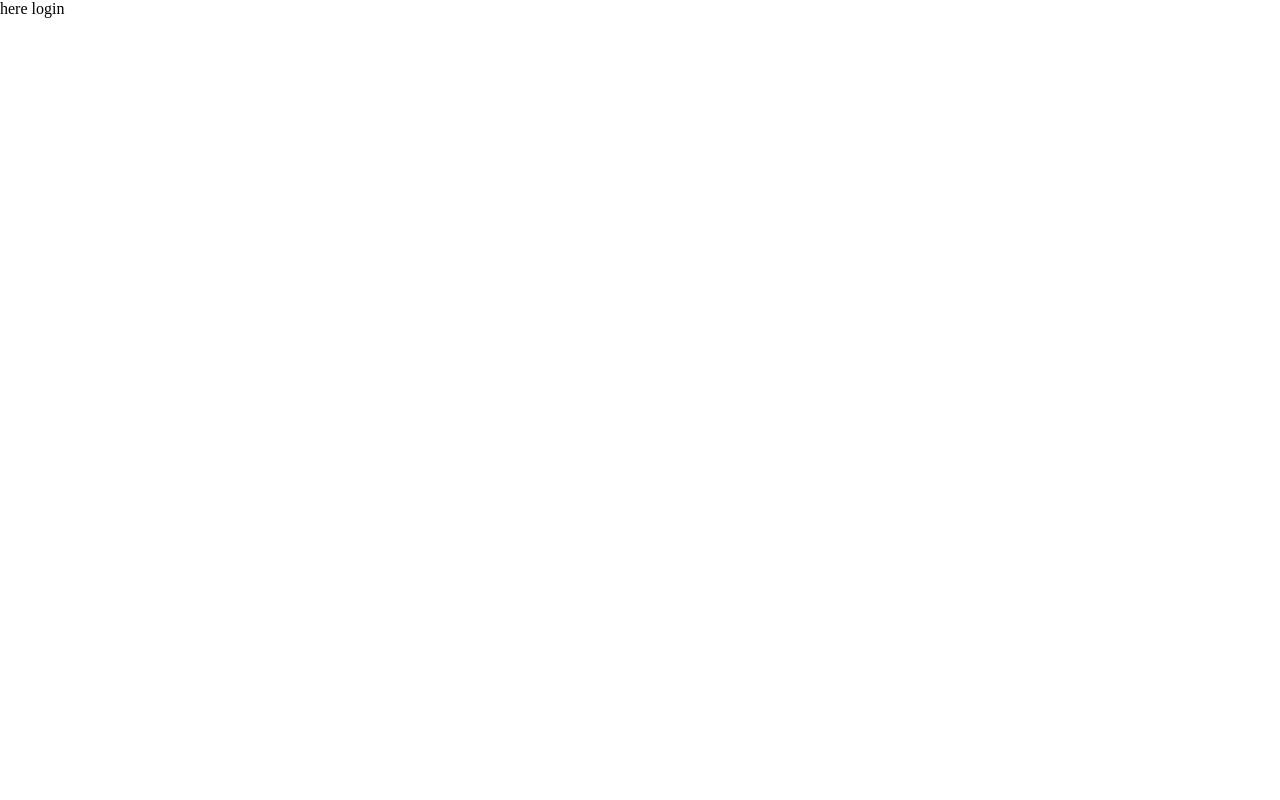
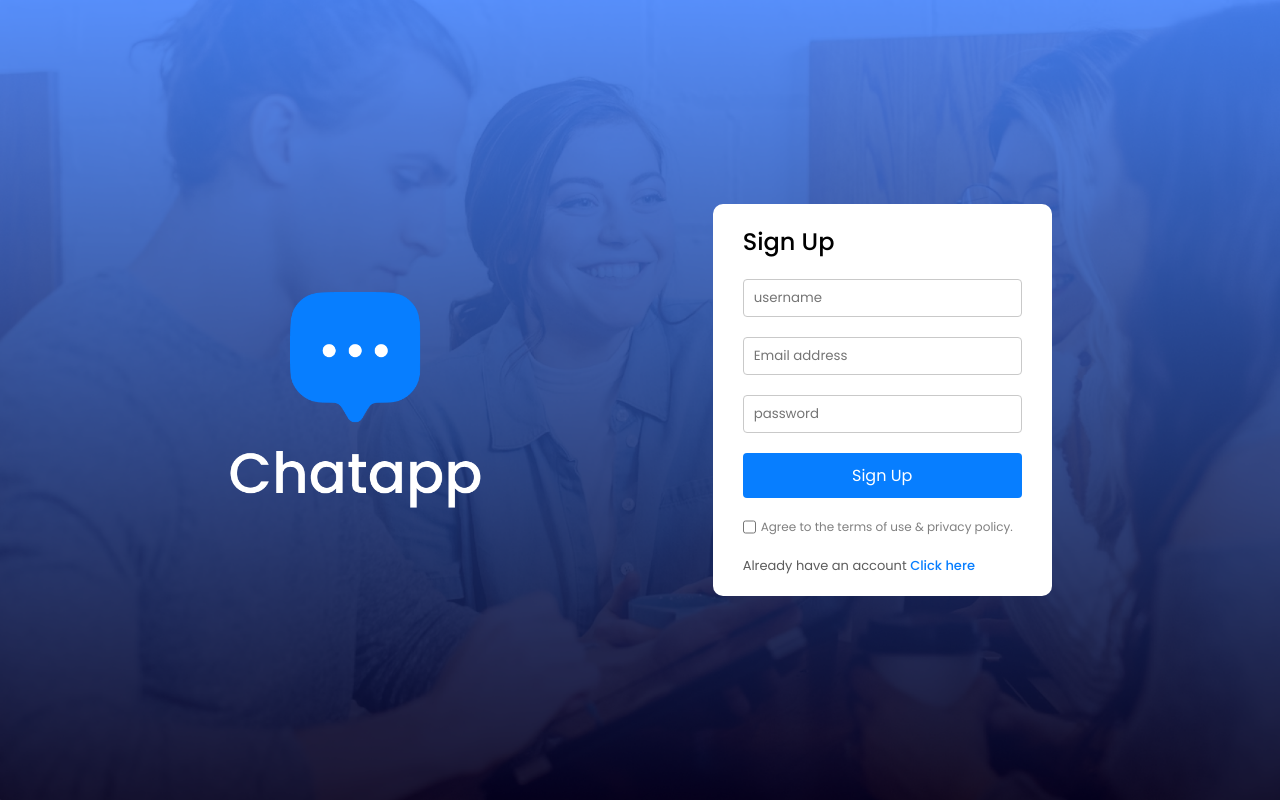
Before and after one commit to mayankmehta19032003/Chatapp, a React (Vite) app: page / in a window 1280 px wide. Built offline with nearby package versions, Linux system fonts and the light colour scheme.

Commit message:
signUp page

```diff
--- a/src/index.css
+++ b/src/index.css
@@ -1,5 +1,9 @@
+@import url('https://fonts.googleapis.com/css2?family=Poppins:ital,wght@0,100;0,200;0,300;0,400;0,500;0,600;0,700;0,800;0,900;1,100;1,200;1,300;1,400;1,500;1,600;1,700;1,800;1,900&display=swap');
+
 *{
   padding: 0;
   margin: 0;
   box-sizing: border-box;
+
+  font-family: Poppins;
 }
--- a/src/pages/Login/Login.css
+++ b/src/pages/Login/Login.css
@@ -0,0 +1,64 @@
+.login{
+    min-height: 100vh;
+    background: url(/background.png) no-repeat;
+    background-size: cover;
+    display: flex;
+    align-items: center;
+    justify-content: space-evenly;
+}
+
+.login .logo{
+    width: max(20vw,200px);
+}
+
+.login-form{
+    background: white;
+    padding: 20px 30px;
+    display: flex;
+    flex-direction: column;
+    gap: 20px;
+    border-radius: 10px;
+}
+
+.login-form h2{
+    font-weight: 500;
+}
+
+.form-input{
+    padding: 8px 10px;
+    border: 1px solid #c9c9c9;
+    border-radius: 4px;
+    outline-color: #077EFF;
+}
+
+.login-form button{
+    padding: 10px;
+    background-color:#077EFF;
+    color: white;
+    font-size: 16px;
+    border: none;
+    border-radius: 4px;
+    cursor: pointer;
+}
+
+.login-term{
+    display: flex;
+    gap: 5px;
+    font-size: 12px;
+    color: #808080;
+}
+.login-forgot{
+    display: flex;
+    flex-direction: column;
+    gap: 5px;
+}
+.login-toggle{
+    font-size: 13px;
+    color: #5c5c5c;
+}
+
+.login-toggle span{
+    font-weight: 500;
+    color: #077EFF;
+    cursor: pointer;
+}
--- a/src/pages/Login/Login.jsx
+++ b/src/pages/Login/Login.jsx
@@ -1,10 +1,25 @@
 import React from 'react'
 import "./Login.css";
+import assets from "../../assets/assets.js";
 
 const Login = () => {
   return (
-    <div>
-      here login
+    <div className='login'>
+      <img src={assets.logo_big} alt="logo" className="logo" />
+      <form className="login-form">
+        <h2>Sign Up</h2>
+        <input type="text" placeholder='username' className='form-input' required />
+        <input type="email" placeholder='Email address' className='form-input' required />
+        <input type="password" placeholder='password' className='form-input' required />
+        <button type='submit'>Sign Up</button>
+        <div className="login-term">
+          <input type="checkbox" />
+          <p>Agree to the terms of use & privacy policy.</p>
+        </div>
+        <div className='login-forgot'>
+          <p className="login-toggle">Already have an account <span>Click here</span></p>
+        </div>
+        </form>
     </div>
   )
 }
```
